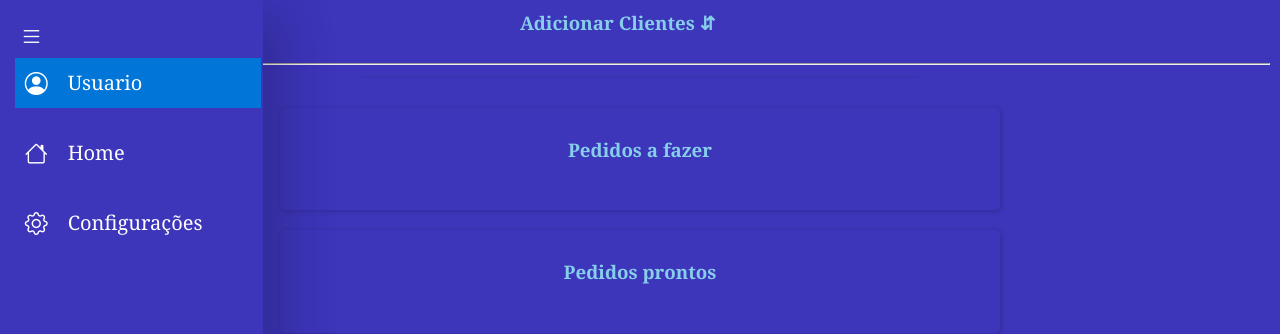
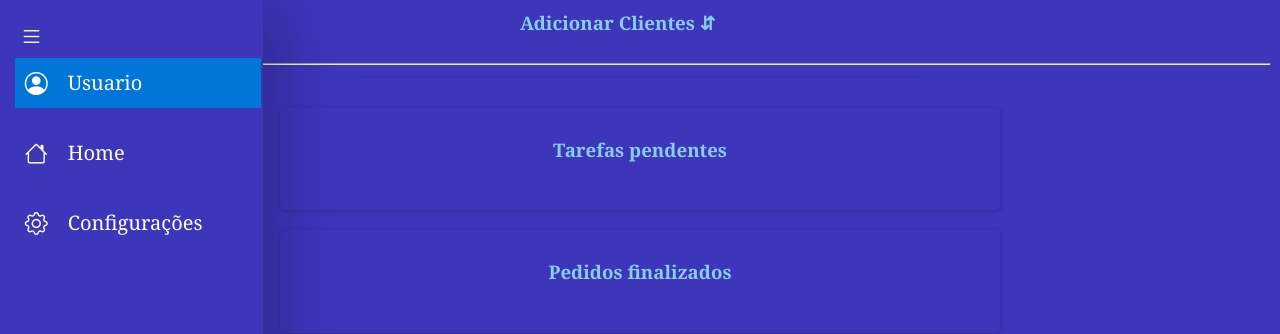
Before and after one commit to aparecido-stos/aparecido-stos.github.io, a plain HTML site: page menu/menu.html in a window 1280 px wide. Shown: the top 334 px of the page. Drawn offline with nearby package versions, Linux system fonts and the light colour scheme.

Commit message:
update pasta

```diff
--- a/menu/menu.html
+++ b/menu/menu.html
@@ -13,7 +13,6 @@
   </head>
 
   <body>
-
     <nav class="menuLateral">
       <div class="btnExpandir">
         <i class="bi bi-list" id="btnExp"></i>
@@ -73,11 +72,11 @@
 
       <section id="menuPedidos">
         <section class="pedidosAFazer">
-          <h3 class="pedidos">Pedidos a fazer</h3>
+          <h3 class="pedidos">Tarefas pendentes</h3>
           <ul id="clientList"></ul>
         </section>
         <section class="pedidosProntos">
-          <h3 class="pedidos">Pedidos prontos</h3>
+          <h3 class="pedidos">Pedidos finalizados</h3>
           <ul id="clientListOk"></ul>
         </section>
       </section>
```
Lines whose indentation alone changed are shown as unchanged.
